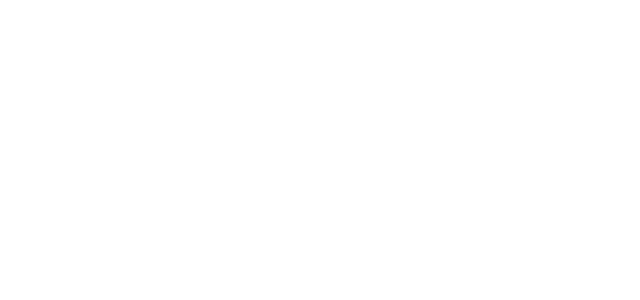
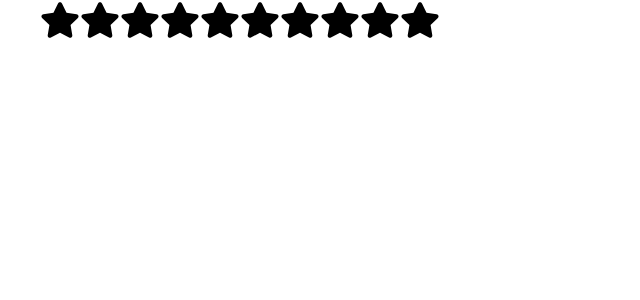
Before and after one commit to arunav999/Practice-React_SASS, a React (Vite) app: page / in a window 1280 px wide. Shown: the top 300 px of the page, without its empty margins (0-640 px from the left). Built offline with nearby package versions, Linux system fonts and the light colour scheme; a web font is replaced by a local one.

Commit message:
completed star rating

```diff
--- a/src/Star_Rating/StarRatingApp.jsx
+++ b/src/Star_Rating/StarRatingApp.jsx
@@ -4,7 +4,7 @@
 export default function StarRatingApp() {
   return (
     <>
-      <StarRating />
+      <StarRating noOfStars={10}/>
     </>
   );
 }
--- a/src/Star_Rating/components/StarRating.jsx
+++ b/src/Star_Rating/components/StarRating.jsx
@@ -1,9 +1,43 @@
-import React from 'react'
+import React, { useState } from "react";
+import { FaStar } from "react-icons/fa";
 
-export default function StarRating() {
+export default function StarRating({ noOfStars = 5 }) {
+  const [rating, setRating] = useState(0);
+  const [hover, setHover] = useState(0);
+
+  function handleClick(getCurrentIndex) {
+    // console.log(`Click: ${getCurrentIndex}`);
+    setRating(getCurrentIndex);
+  }
+
+  function handleMouseEnter(getCurrentIndex) {
+    // console.log(`Enter: ${getCurrentIndex}`);
+    setHover(getCurrentIndex);
+  }
+
+  function handleMouseLeave() {
+    // console.log(`Leave: ${getCurrentIndex}`);
+    setHover(rating);
+  }
+
   return (
     <>
+      <div className="star-rating">
+        {[...Array(noOfStars)].map((_, index) => {
+          index += 1;
 
+          return (
+            <FaStar
+              key={index}
+              className={index <= (hover || rating) ? "active" : "inactive"}
+              onClick={() => handleClick(index)}
+              onMouseMove={() => handleMouseEnter(index)}
+              onMouseLeave={() => handleMouseLeave()}
+              size={40}
+            />
+          );
+        })}
+      </div>
     </>
-  )
+  );
 }
--- a/src/styles/Cards/base/_base.scss
+++ b/src/styles/Cards/base/_base.scss
@@ -10,3 +10,8 @@
   font-size: 62.5%;
   box-sizing: border-box;
 }
+
+body {
+  width: 120rem;
+  margin: 0 auto;
+}
--- a/src/styles/StarRating/_starRating.scss
+++ b/src/styles/StarRating/_starRating.scss
@@ -0,0 +1,7 @@
+.active {
+  color: #fff700;
+}
+
+.inactive {
+  color: #000;
+}
--- a/src/styles/css/main.css
+++ b/src/styles/css/main.css
@@ -11,6 +11,11 @@
 html {
   font-size: 62.5%;
   box-sizing: border-box;
+}
+
+body {
+  width: 120rem;
+  margin: 0 auto;
 }
 
 /*----- CARDS -----*/
@@ -103,5 +108,12 @@
 }
 
 /* ----- STAR RATING ----- */
+.active {
+  color: #fff700;
+}
+
+.inactive {
+  color: #000;
+}
 
 /*# sourceMappingURL=main.css.map */
```
Also changed, not shown: 1 other file (tests, documents, lock files or other folders).
